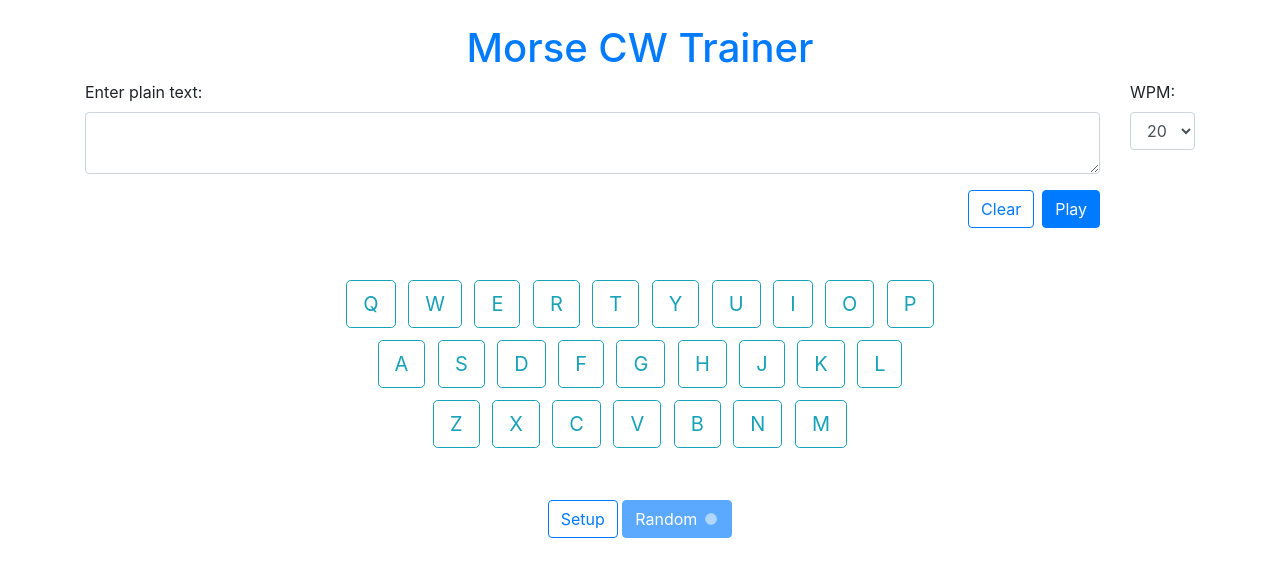
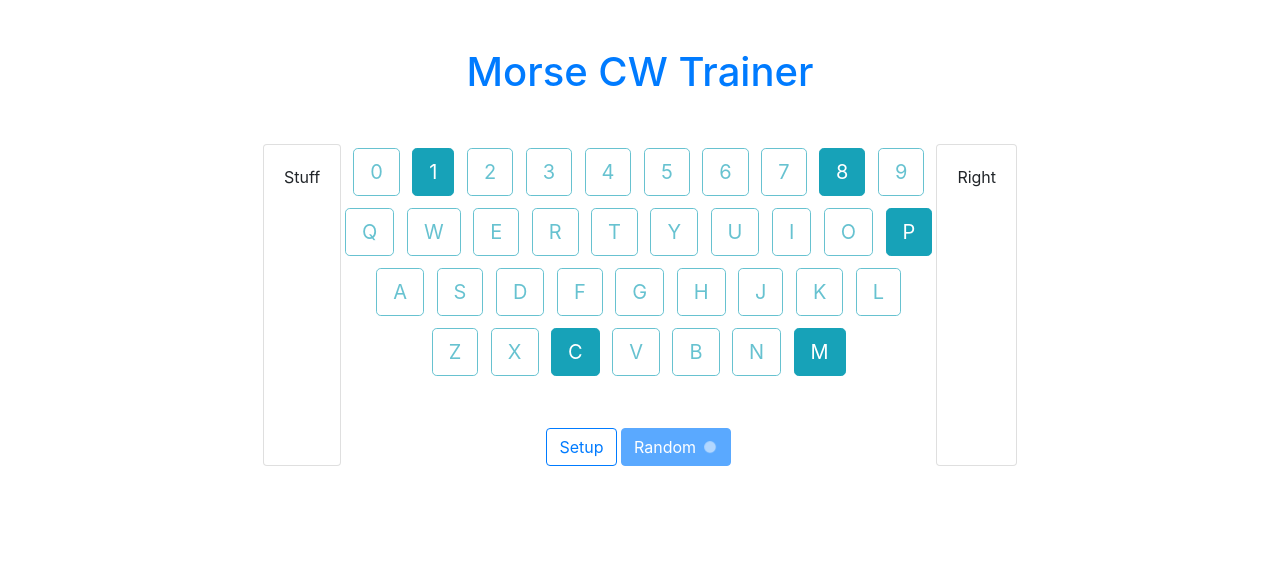
Before and after one commit to patrickontheweb/morse, a plain HTML site: page index.html in a window 1280 px wide. Both pictures are taken after a click on the button "Random". Drawn offline with nearby package versions, Linux system fonts and the light colour scheme.

Commit message:
Splitting sound emitter into its own file; using flexbox on UI

```diff
--- a/index.html
+++ b/index.html
@@ -6,75 +6,85 @@
 		<script src="https://ajax.googleapis.com/ajax/libs/jquery/3.4.1/jquery.min.js"></script>
 		<script src="https://maxcdn.bootstrapcdn.com/bootstrap/4.4.1/js/bootstrap.min.js"></script>
 		<script src="js/morse.js"></script>
+		<script src="js/emitter.js"></script>
 
 		<!-- CSS -->
 		<link rel="stylesheet" href="https://maxcdn.bootstrapcdn.com/bootstrap/4.4.1/css/bootstrap.min.css">
 	</head>
 	<body>
-		<div class="container">
-			<h1 class="text-primary text-center mt-4">Morse CW Trainer</h1>
-			<div class="row">
-				<div class="col-sm-11">
-					<div class="form-group">
-					  <label for="input">Enter plain text:</label>
-					  <textarea class="form-control" rows="2" id="plain-input"></textarea>
+		<div class="container-fluid">
+
+			<!-- page header -->
+			<h1 class="text-primary text-center m-5">Morse CW Trainer</h1>
+
+			<!-- main body -->
+			<div class="d-flex justify-content-center">
+
+				<!-- left column -->
+				<div class="card">
+					<div class="card-body">
+						Stuff
 					</div>
 				</div>
-				<div class="col-sm-1">
-					<div class="form-group">
-					  <label for="wpm">WPM:</label>
-					  <select class="form-control" id="wpm">
-					    <option>5</option>
-					    <option>10</option>
-					    <option>15</option>
-					    <option>20</option>
-					    <option>25</option>
-					    <option>30</option>
-					  </select>
+
+				<!-- middle column -->
+				<div>
+					<div class="text-center">
+						<button type="button" class="key-btn btn-lg btn btn-info m-1">0</button>
+						<button type="button" class="key-btn btn-lg btn btn-info m-1">1</button>
+						<button type="button" class="key-btn btn-lg btn btn-info m-1">2</button>
+						<button type="button" class="key-btn btn-lg btn btn-info m-1">3</button>
+						<button type="button" class="key-btn btn-lg btn btn-info m-1">4</button>
+						<button type="button" class="key-btn btn-lg btn btn-info m-1">5</button>
+						<button type="button" class="key-btn btn-lg btn btn-info m-1">6</button>
+						<button type="button" class="key-btn btn-lg btn btn-info m-1">7</button>
+						<button type="button" class="key-btn btn-lg btn btn-info m-1">8</button>
+						<button type="button" class="key-btn btn-lg btn btn-info m-1">9</button>
+					</div>
+					<div class="text-center mt-1">
+						<button type="button" class="key-btn btn-lg btn btn-info m-1">Q</button>
+						<button type="button" class="key-btn btn-lg btn btn-info m-1">W</button>
+						<button type="button" class="key-btn btn-lg btn btn-info m-1">E</button>
+						<button type="button" class="key-btn btn-lg btn btn-info m-1">R</button>
+						<button type="button" class="key-btn btn-lg btn btn-info m-1">T</button>
+						<button type="button" class="key-btn btn-lg btn btn-info m-1">Y</button>
+						<button type="button" class="key-btn btn-lg btn btn-info m-1">U</button>
+						<button type="button" class="key-btn btn-lg btn btn-info m-1">I</button>
+						<button type="button" class="key-btn btn-lg btn btn-info m-1">O</button>
+						<button type="button" class="key-btn btn-lg btn btn-info m-1">P</button>
+					</div>
+					<div class="text-center mt-1">
+						<button type="button" class="key-btn btn-lg btn btn-info m-1">A</button>
+						<button type="button" class="key-btn btn-lg btn btn-info m-1">S</button>
+						<button type="button" class="key-btn btn-lg btn btn-info m-1">D</button>
+						<button type="button" class="key-btn btn-lg btn btn-info m-1">F</button>
+						<button type="button" class="key-btn btn-lg btn btn-info m-1">G</button>
+						<button type="button" class="key-btn btn-lg btn btn-info m-1">H</button>
+						<button type="button" class="key-btn btn-lg btn btn-info m-1">J</button>
+						<button type="button" class="key-btn btn-lg btn btn-info m-1">K</button>
+						<button type="button" class="key-btn btn-lg btn btn-info m-1">L</button>
+					</div>
+					<div class="text-center mt-1">
+						<button type="button" class="key-btn btn-lg btn btn-info m-1">Z</button>
+						<button type="button" class="key-btn btn-lg btn btn-info m-1">X</button>
+						<button type="button" class="key-btn btn-lg btn btn-info m-1">C</button>
+						<button type="button" class="key-btn btn-lg btn btn-info m-1">V</button>
+						<button type="button" class="key-btn btn-lg btn btn-info m-1">B</button>
+						<button type="button" class="key-btn btn-lg btn btn-info m-1">N</button>
+						<button type="button" class="key-btn btn-lg btn btn-info m-1">M</button>
+					</div>
+					<div class="text-center mt-5">
+						<button type="button" class="btn btn-outline-primary" id="setup-button">Setup</button>
+						<button type="button" class="btn btn-primary" id="random-button">Random</button>
 					</div>
 				</div>
-				<div class="col-sm-11">
-					<button type="button" class="btn btn-primary float-right" id="play-button">Play</button>
-					<button type="button" class="btn btn-outline-primary float-right mr-2" id="clear-button">Clear</button>
-					<h2 id="morse-input" class="text-danger media-heading"></h2>
+
+				<!-- right column -->
+				<div class="card">
+					<div class="card-body">
+						Right
+					</div>
 				</div>
-				<div class="col-sm-1"></div>
-			</div>
-			<div class="text-center mt-5">
-				<button type="button" class="key-btn btn-lg btn btn-outline-info m-1">Q</button>
-				<button type="button" class="key-btn btn-lg btn btn-outline-info m-1">W</button>
-				<button type="button" class="key-btn btn-lg btn btn-outline-info m-1">E</button>
-				<button type="button" class="key-btn btn-lg btn btn-outline-info m-1">R</button>
-				<button type="button" class="key-btn btn-lg btn btn-outline-info m-1">T</button>
-				<button type="button" class="key-btn btn-lg btn btn-outline-info m-1">Y</button>
-				<button type="button" class="key-btn btn-lg btn btn-outline-info m-1">U</button>
-				<button type="button" class="key-btn btn-lg btn btn-outline-info m-1">I</button>
-				<button type="button" class="key-btn btn-lg btn btn-outline-info m-1">O</button>
-				<button type="button" class="key-btn btn-lg btn btn-outline-info m-1">P</button>
-			</div>
-			<div class="text-center mt-1">
-				<button type="button" class="key-btn btn-lg btn btn-outline-info m-1">A</button>
-				<button type="button" class="key-btn btn-lg btn btn-outline-info m-1">S</button>
-				<button type="button" class="key-btn btn-lg btn btn-outline-info m-1">D</button>
-				<button type="button" class="key-btn btn-lg btn btn-outline-info m-1">F</button>
-				<button type="button" class="key-btn btn-lg btn btn-outline-info m-1">G</button>
-				<button type="button" class="key-btn btn-lg btn btn-outline-info m-1">H</button>
-				<button type="button" class="key-btn btn-lg btn btn-outline-info m-1">J</button>
-				<button type="button" class="key-btn btn-lg btn btn-outline-info m-1">K</button>
-				<button type="button" class="key-btn btn-lg btn btn-outline-info m-1">L</button>
-			</div>
-			<div class="text-center mt-1">
-				<button type="button" class="key-btn btn-lg btn btn-outline-info m-1">Z</button>
-				<button type="button" class="key-btn btn-lg btn btn-outline-info m-1">X</button>
-				<button type="button" class="key-btn btn-lg btn btn-outline-info m-1">C</button>
-				<button type="button" class="key-btn btn-lg btn btn-outline-info m-1">V</button>
-				<button type="button" class="key-btn btn-lg btn btn-outline-info m-1">B</button>
-				<button type="button" class="key-btn btn-lg btn btn-outline-info m-1">N</button>
-				<button type="button" class="key-btn btn-lg btn btn-outline-info m-1">M</button>
-			</div>
-			<div class="text-center mt-5">
-				<button type="button" class="btn btn-outline-primary" id="setup-button">Setup</button>
-				<button type="button" class="btn btn-primary" id="random-button">Random</button>
 			</div>
 			<div class="alert mt-5" style="opacity: 0;">
 			  <button type="button" class="close">&times;</button>
--- /dev/null
+++ b/js/emitter.js
@@ -0,0 +1,68 @@
+/**
+ * Handle playing the sounds of the morse code.
+ * This is still tightly coupled with morse, not just any sounds, but at least abstracts
+ * out the actual implementation.
+ */
+emitter = {
+		emit : function(options) {
+			// Set up audio context
+			var ctx = emitter.createContext();
+		    var gainNode = ctx.createGain();
+
+		    // Start time
+		    var t = ctx.currentTime;
+
+		    // Dit speed
+		    var dit = 1.2/options.wpm;
+
+		    // Start volume at zero
+		    gainNode.gain.setValueAtTime(0, t);
+
+		    // Set gain steps for each note in the input.
+		    // A dit is one unit.
+		    // 1 unit after note, 3 units after letter, 7 units after word.
+		    for(var i = 0; i < options.input.length; ++i) {
+		    	switch(options.input.charAt(i)) {
+		            case '.':
+		            	emitter.setGainStep(gainNode, t, t += dit);
+		                t += dit;
+		                break;
+		            case '-':
+		            	emitter.setGainStep(gainNode, t, t += dit*3);
+		                t += dit;
+		                break;
+		            case options.letterSeparator:
+		                t += 3 * dit;
+		                break;
+		            case options.wordSeparator:
+		                t += 7 * dit;
+		                break;
+		        }
+		    };
+
+		    emitter.play(gainNode, ctx, options.type, options.frequency);
+		},
+
+		play : function(gainNode, ctx, type, frequency) {
+			// Set up the oscillator
+			var oscillator = ctx.createOscillator();
+			oscillator.type = type;
+			oscillator.frequency.value = frequency;
+
+			// Connect the oscillator and gain
+		    oscillator.connect(gainNode);
+		    gainNode.connect(ctx.destination);
+
+		    // Play the notes
+		    oscillator.start();
+		},
+
+		setGainStep : function(gainNode, start, stop) {
+            gainNode.gain.setValueAtTime(1, start);
+            gainNode.gain.setValueAtTime(0, stop);
+		},
+
+		createContext : function() {
+			return new (window.AudioContext || window.webkitAudioContext)();
+		},
+};
--- a/js/morse.js
+++ b/js/morse.js
@@ -1,15 +1,34 @@
-var ctx = new (window.AudioContext || window.webkitAudioContext)();
-var wordSeparator = '|';
-var letterSeparator = ' ';
-var undefinedChar = '?';
-
 morse = {
 		validCharacters : /^[0-9a-zA-Z]+$/,
+		wordSeparator : '|',
+		letterSeparator : ' ',
+		undefinedChar : '?',
+		frequency : 600,
 		wpm : 20,
+		enabledCharacters : ['p', 'c', 'm', '1', '8'],
 		setupMode : false,
 		correctAnswer : null,
 		playKeys : false,
-		alphabet : new Map([
+		alphabet : null,
+
+		initialize : function() {
+			morse.initializeState();
+			morse.updateUrlParameters();
+			morse.addListeners();
+		},
+
+		initializeState : function() {
+			morse.alphabet = new Map([
+				['0', '-----'],
+				['1', '.----'],
+				['2', '..---'],
+				['3', '...--'],
+				['4', '....-'],
+				['5', '.....'],
+				['6', '-....'],
+				['7', '--...'],
+				['8', '---..'],
+				['9', '----.'],
 				['a', '.-'],
 				['b', '-...'],
 				['c', '-.-.'],
@@ -36,17 +55,17 @@ morse = {
 				['x', '-..-'],
 				['y', '-.--'],
 				['z', '--..'],
-			[' ', wordSeparator]
-		]),
+				[' ', morse.wordSeparator]
+			]);
 
-		initialize : function() {
-			morse.initializeState();
-			morse.updateUrlParameters();
-			morse.addListeners();
-		},
-
-		initializeState : function() {
-
+			$('.key-btn').each(function(){
+				var value = $(this).html().toLowerCase();
+				if(morse.enabledCharacters.includes(value)) {
+					$(this).removeClass('btn-outline-info').addClass('btn-info').prop('disabled', false);
+				} else {
+					$(this).removeClass('btn-info').addClass('btn-outline-info').prop('disabled', true);
+				}
+			});
 		},
 
 		updateUrlParameters : function() {
@@ -120,7 +139,7 @@ morse = {
 
 		keyButtonClicked : function(button) {
 			if(morse.setupMode) {
-				$(button).toggleClass('btn-outline-info btn-light');
+				$(button).toggleClass('btn-info btn-outline-info');
 			} else {
 				var value = $(button).html();
 				var morseCode = morse.plainToMorseCode(value);
@@ -147,7 +166,17 @@ morse = {
 				morse.enableKeyButtons();
 			} else {
 				morse.disableKeyButtons();
+				morse.updateEnabledCharacters();
 			}
+		},
+
+		updateEnabledCharacters : function() {
+			morse.enabledCharacters.splice(0, morse.enabledCharacters.length);
+			$('.key-btn').not(':disabled').each(function(){
+				var value = $(this).html().toLowerCase();
+				morse.enabledCharacters.push(value);
+			});
+			console.log(morse.enabledCharacters);
 		},
 
 		randomButtonClicked : function(button) {
@@ -168,7 +197,7 @@ morse = {
 		},
 
 		disableKeyButtons : function() {
-			$('.key-btn.btn-light').prop('disabled', true);
+			$('.key-btn.btn-outline-info').prop('disabled', true);
 		},
 
 		enableRandomButton : function() {
@@ -182,8 +211,8 @@ morse = {
 		},
 
 		getRandomCharacter : function() {
-			var index = Math.floor(Math.random() * 26);
-			return Array.from(morse.alphabet.keys())[index];
+			var index = Math.floor(Math.random() * morse.enabledCharacters.length);
+			return morse.enabledCharacters[index];
 		},
 
 		playInput : function() {
@@ -209,54 +238,30 @@ morse = {
 				}
 				morseCode += morseChar;
 				if(plainChar.match(morse.validCharacters)) {
-					morseCode += letterSeparator;
+					morseCode += morse.letterSeparator;
 				}
 			}
-			morseCode = morseCode.replace(letterSeparator + wordSeparator, wordSeparator);
+			morseCode = morseCode.replace(morse.letterSeparator + morse.wordSeparator, morse.wordSeparator);
 			return morseCode;
 		},
 
 		play : function(input) {
-			var t = ctx.currentTime;
-			var oscillator = ctx.createOscillator();
-			oscillator.type = 'sine';
-		    oscillator.frequency.value = 600;
+			emitter.emit(morse.buildEmitterOptions(input));
+		},
 
-		    var gainNode = ctx.createGain();
-		    gainNode.gain.setValueAtTime(0, t);
+		buildEmitterOptions : function(input) {
+			var options = {
+				input : input,
+				letterSeparator : morse.letterSeparator,
+				wordSeparator : morse.wordSeparator,
+				wpm : morse.wpm,
+				frequency : morse.frequency,
+				type : 'sine'
+			};
 
-		    var dot = 1.2 / morse.wpm;
+			console.log(options);
 
-		    input.split('').forEach(function(letter) {
-		        switch(letter) {
-		            case '.':
-		                gainNode.gain.setValueAtTime(1, t);
-		                t += dot;
-		                gainNode.gain.setValueAtTime(0, t);
-		                t += dot;
-		                break;
-		            case '-':
-		                gainNode.gain.setValueAtTime(1, t);
-		                t += 3 * dot;
-		                gainNode.gain.setValueAtTime(0, t);
-		                t += dot;
-		                break;
-		            case letterSeparator:
-		                t += 3 * dot;
-		                break;
-		            case wordSeparator:
-		                t += 7 * dot;
-		                break;
-		        }
-		    });
-
-		    oscillator.connect(gainNode);
-		    gainNode.connect(ctx.destination);
-		    t = ctx.currentTime;
-
-		    oscillator.start();
-
-		    return false;
+			return options;
 		},
 
 		// shouldn't need this buy $('#optId option[value="x"]').length
```
Lines whose indentation alone changed are shown as unchanged.
